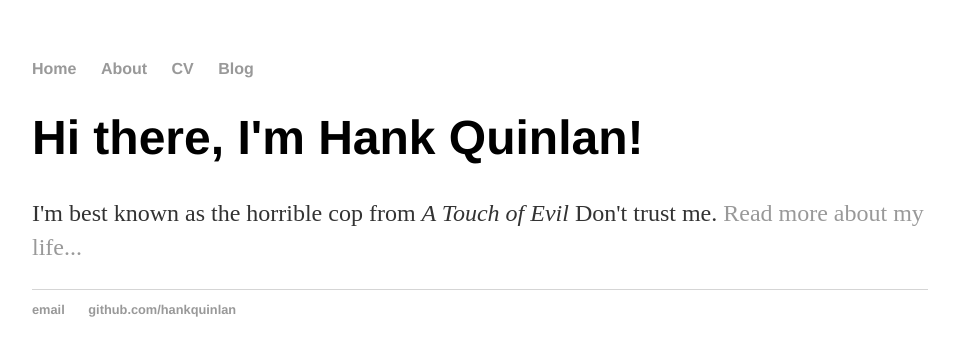
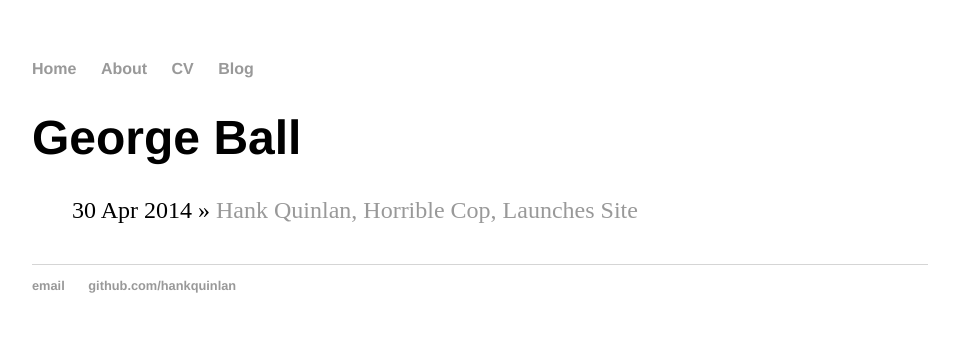
Before and after one commit to georgeball95/georgeball95.github.io, a Jekyll site: the page built from index.html, in a window 1280 px wide. Shown: the top 356 px of the page, without its empty margins (160-1119 px from the left). Built offline with Jekyll 4.4.1, drawn with Linux system fonts in a browser that asks for light colours.

Commit message:
Update index.html

```diff
--- a/index.html
+++ b/index.html
@@ -1,8 +1,11 @@
 ---
 layout: default
-title: Hank Quinlan, Horrible Cop
+title: George Ball
 ---
-<div class="blurb">
-	<h1>Hi there, I'm Hank Quinlan!</h1>
-	<p>I'm best known as the horrible cop from <em>A Touch of Evil</em> Don't trust me. <a href="/about">Read more about my life...</a></p>
-</div><!-- /.blurb -->
+	<h1>{{ page.title }}</h1>
+	<ul class="posts">
+
+	  {% for post in site.posts %}
+	    <li><span>{{ post.date | date_to_string }}</span> » <a href="{{ post.url }}" title="{{ post.title }}">{{ post.title }}</a></li>
+	  {% endfor %}
+	</ul>
```
